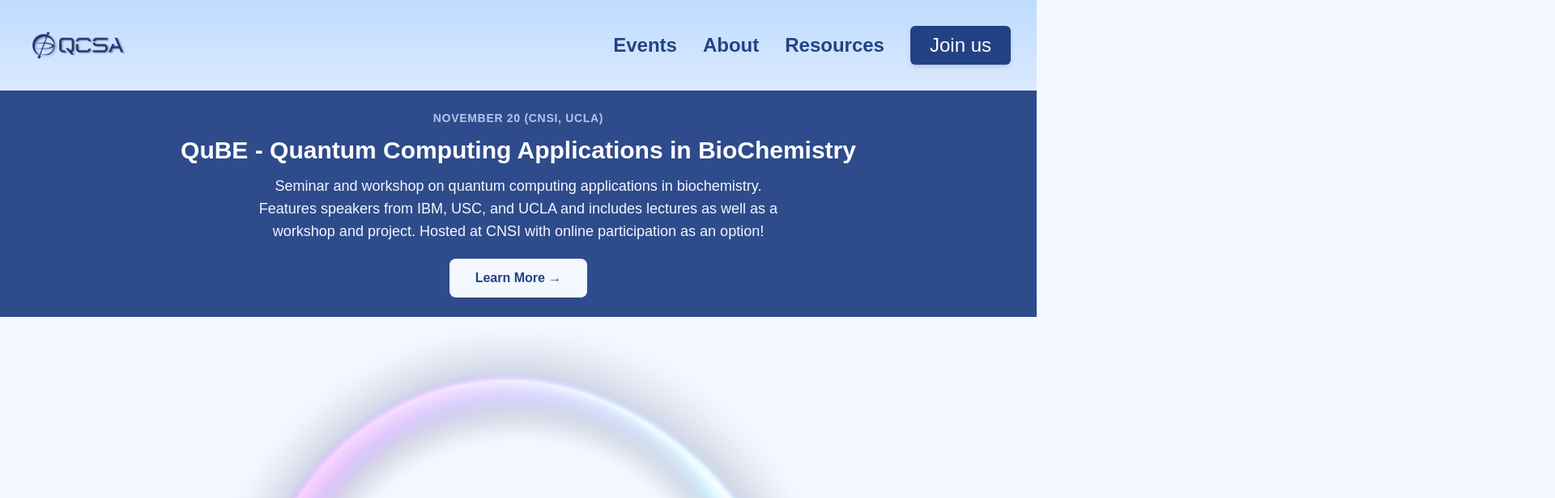
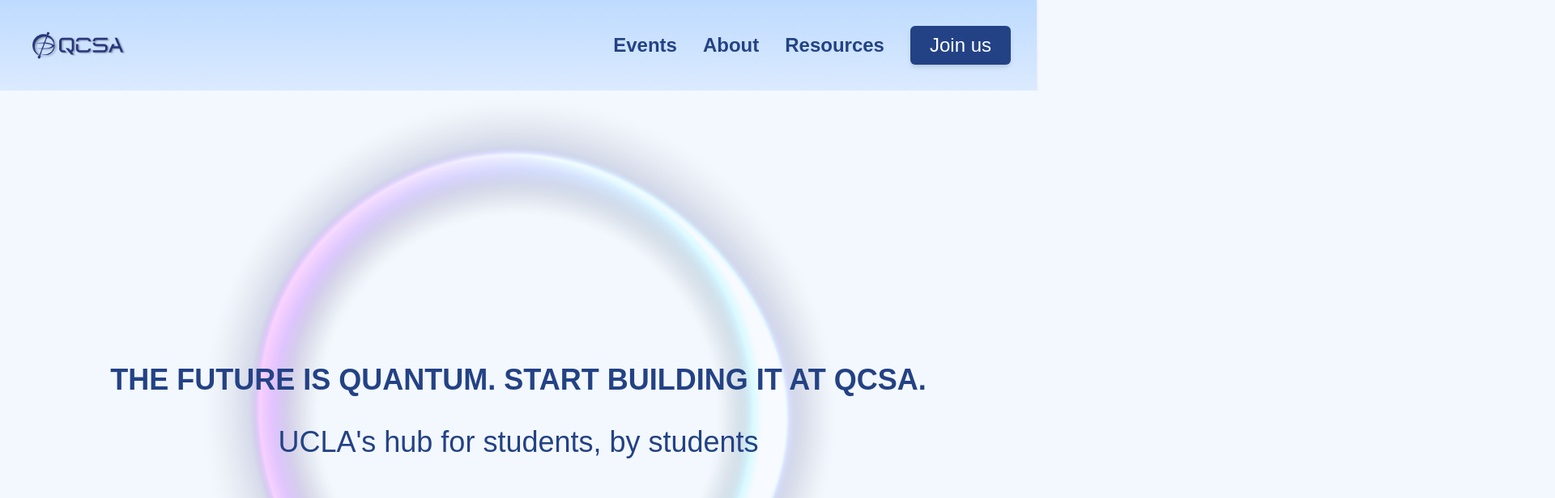
Before and after one commit to qcsa-at-ucla/qcsa, a Next.js app: page / in a window 1280 px wide. Shown: the top 616 px of the page at 81% size, 1920 px wide, since content can reach past the window. Built offline with nearby package versions, Linux system fonts and the light colour scheme; a web font is replaced by a local one.

Commit message:
removed the 1st vertical scrolling  bar

```diff
--- a/src/app/Components/HeroSection.tsx
+++ b/src/app/Components/HeroSection.tsx
@@ -5,9 +5,9 @@ import { motion } from 'framer-motion';
 
 const HeroSection = () => {
   return (
-    <div className="relative min-h-screen overflow-hidden" style={{backgroundColor: '#F3F8FF'}}>
+    <div className="relative min-h-screen" style={{backgroundColor: '#F3F8FF'}}>
       {/* Event Announcement Banner */}
-      <motion.div
+      {/* <motion.div
         className="relative z-20 w-full py-6 px-6"
         style={{backgroundColor: 'rgba(35, 66, 133, 0.95)'}}
         initial={{ y: -100, opacity: 0 }}
@@ -60,19 +60,17 @@ const HeroSection = () => {
             </motion.a>
           </div>
         </div>
-      </motion.div>
+      </motion.div> */}
 
       {/* Orb Background */}
-      <div className="absolute inset-0 z-0" style={{ width: '100%', height: '100%', position: 'relative' }}>
+      <div className="absolute inset-0 z-0 pointer-events-none">
         <Orb
           hoverIntensity={0.5}
           rotateOnHover={true}
           hue={220}
           forceHoverState={false}
-          // Make it dimmer
-
         />
-
+      </div>
 
       {/* Content */}
       <motion.div
@@ -105,7 +103,6 @@ const HeroSection = () => {
           </motion.p>
         </div>
       </motion.div>
-      </div>
     </div>
   );
 };
--- a/src/app/Components/Orb.css
+++ b/src/app/Components/Orb.css
@@ -4,7 +4,8 @@
   left: 0;
   width: 100%;
   height: 100%;
-  pointer-events: auto;
+  pointer-events: none;
+  touch-action: auto;
 }
 
 .orb-container canvas {
@@ -13,6 +14,7 @@
   display: block;
   /* Make the orb slightly dimmer */
   opacity: 0.32;
-  /* Allow clicks through the canvas so underlying UI remains interactive */
+  /* Allow clicks/touches through the canvas so scrolling and UI remain interactive */
   pointer-events: none;
+  touch-action: auto;
 }
--- a/src/app/Components/Orb.tsx
+++ b/src/app/Components/Orb.tsx
@@ -217,6 +217,8 @@ export default function Orb({ hue = 240, hoverIntensity = 0.2, rotateOnHover = t
     const rotationSpeed = 0.3;
 
     const handleMouseMove = (e: MouseEvent) => {
+      // Only track hover if pointer-events are enabled (desktop only)
+      if (!container) return;
       const rect = container.getBoundingClientRect();
       const x = e.clientX - rect.left;
       const y = e.clientY - rect.top;
@@ -239,8 +241,9 @@ export default function Orb({ hue = 240, hoverIntensity = 0.2, rotateOnHover = t
       targetHover = 0;
     };
 
-    container.addEventListener('mousemove', handleMouseMove);
-    container.addEventListener('mouseleave', handleMouseLeave);
+    // Add event listeners to the document instead to allow scroll-through
+    document.addEventListener('mousemove', handleMouseMove);
+    document.addEventListener('mouseleave', handleMouseLeave);
 
     let rafId: number;
     const update = (t: number) => {
@@ -266,8 +269,8 @@ export default function Orb({ hue = 240, hoverIntensity = 0.2, rotateOnHover = t
     return () => {
       cancelAnimationFrame(rafId);
       window.removeEventListener('resize', resize);
-      container.removeEventListener('mousemove', handleMouseMove);
-      container.removeEventListener('mouseleave', handleMouseLeave);
+      document.removeEventListener('mousemove', handleMouseMove);
+      document.removeEventListener('mouseleave', handleMouseLeave);
       if (container.contains(gl.canvas)) {
         container.removeChild(gl.canvas);
       }
--- a/src/app/globals.css
+++ b/src/app/globals.css
@@ -34,20 +34,30 @@
 
 
 
-html, body {
+html {
   background: var(--background);
   color: var(--foreground);
   font-family: var(--font-kantumruy);
   -webkit-font-smoothing: antialiased;
   -moz-osx-font-smoothing: grayscale;
   overflow-x: hidden;
-  max-width: 100vw;
+  overflow-y: auto;
+  height: 100%;
+  -webkit-overflow-scrolling: touch;
+}
+
+body {
+  background: var(--background);
+  color: var(--foreground);
+  font-family: var(--font-kantumruy);
+  min-height: 100%;
+  overflow: visible;
 }
 
 /* Ensure any element without an explicit font uses the global font */
-* { font-family: inherit; }
-
-/* QCSA: layered logo aura + soft card shadow used on About page */
+* {
+  font-family: inherit;
+}/* QCSA: layered logo aura + soft card shadow used on About page */
 .qcsa-aura {
   /* deep soft drop + mid shadow + colored outer glow */
   box-shadow:
--- a/src/app/layout.tsx
+++ b/src/app/layout.tsx
@@ -65,9 +65,7 @@ export default function RootLayout({
           `
         }} />
       </head>
-      <body
-        className={kantumruy.variable}
-      >
+      <body className={kantumruy.variable}>
         <a href="#main-content" className="skip-link">Skip to main content</a>
         <a href="#footer" className="skip-link">Skip to footer</a>
         {children}
--- a/src/app/page.tsx
+++ b/src/app/page.tsx
@@ -10,7 +10,7 @@ import MainWebsiteHeader from "./Components/mainWebsiteHeader";
 
 export default function Home() {
   return (
-    <div className="overflow-x-hidden">
+    <div>
       <MainWebsiteHeader />
       <main id="main-content">
         <HeroSection />
```
